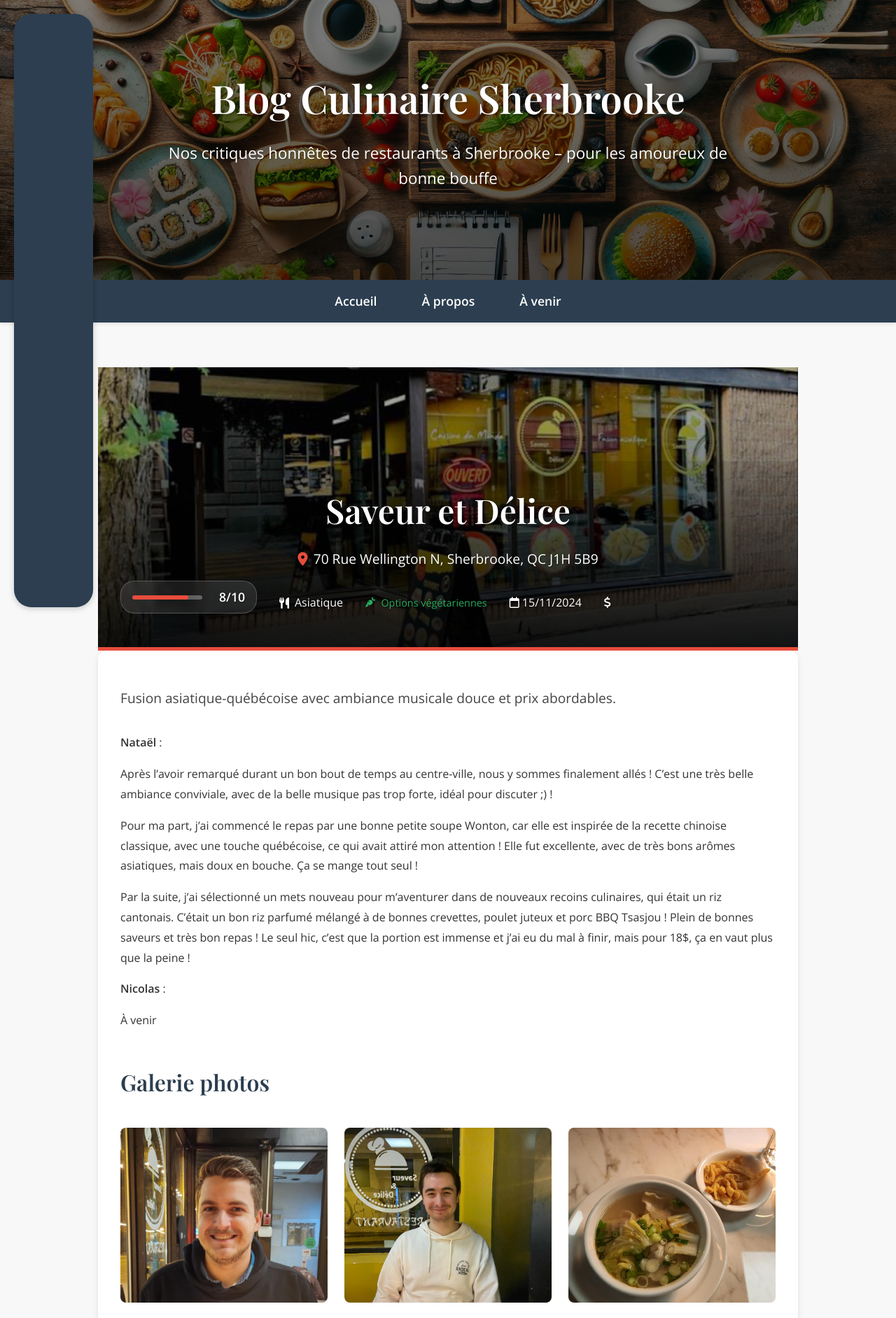
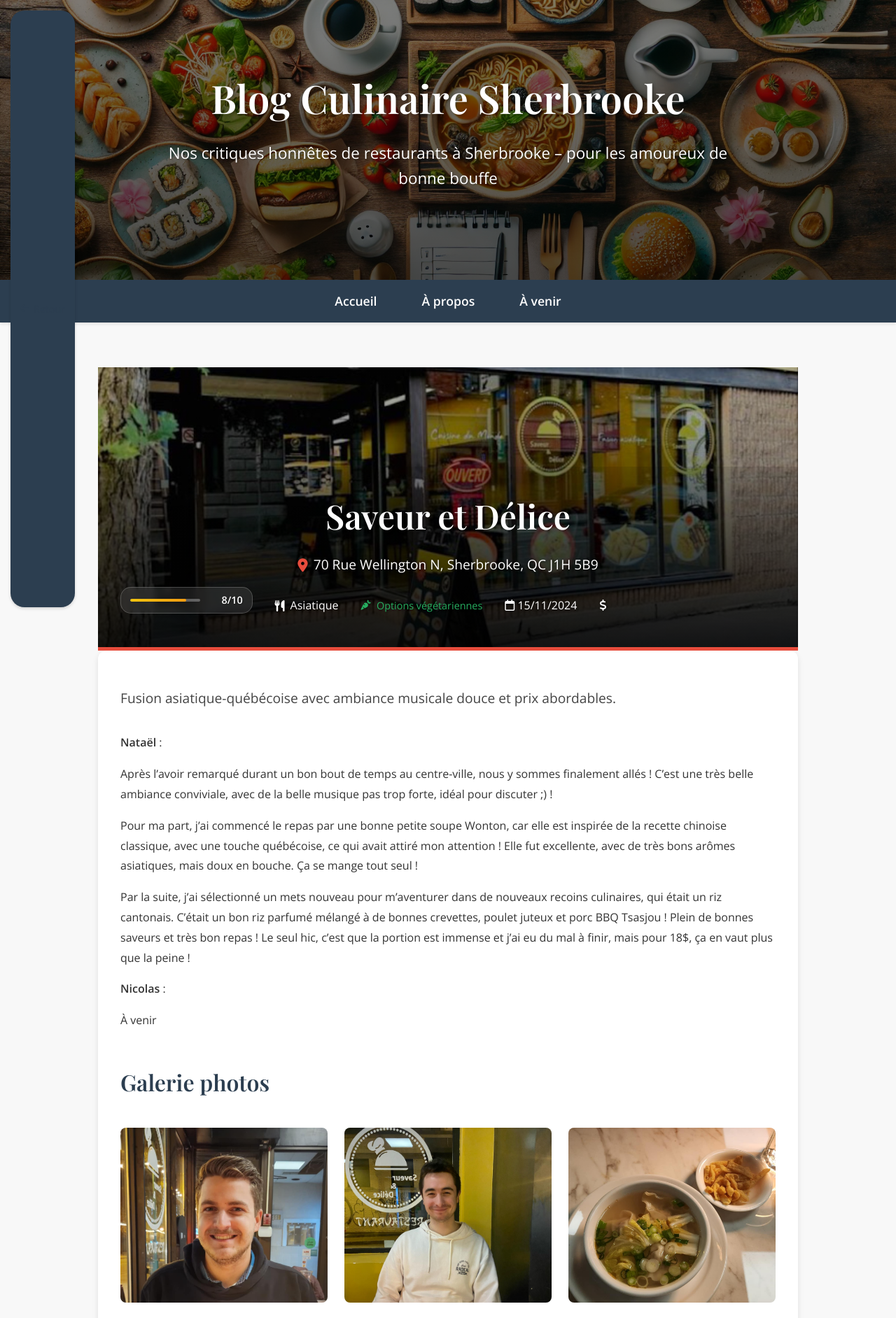
Before and after one commit to Natael21/blog-culinaire, a Jekyll site: the page built from _posts/2024-11-15-saveur-et-delice.markdown, in a window 1280 px wide. Shown: the top 1884 px of the page at 70% size. Built offline with Jekyll 4.4.1, drawn with Linux system fonts in a browser that asks for light colours; a script that is not in the unit is left out; comment, search, counter and statistics services are not loaded.

Commit message:
Refine restaurant CSS for enhanced visual appeal and responsiveness
- Adjusted styles for the rating component, including padding, border-radius, and background gradient for improved aesthetics.
- Updated the back button styles for better alignment, reduced padding, and enhanced hover effects.
- Made responsive design adjustments for mobile views, ensuring consistent user experience across devices.

```diff
--- a/assets/css/restaurant.css
+++ b/assets/css/restaurant.css
@@ -191,33 +191,33 @@
 .restaurant-meta .rating {
     background: rgba(255, 255, 255, 0.1);
     backdrop-filter: blur(5px);
-    padding: 0.5rem 1rem;
-    border-radius: 20px;
+    padding: 0.4rem 0.8rem;
+    border-radius: 15px;
     display: inline-flex;
     align-items: center;
-    gap: 0.8rem;
+    gap: 0.6rem;
     margin-bottom: 1rem;
     border: 1px solid rgba(255, 255, 255, 0.2);
 }
 
 .restaurant-meta .rating-bar {
-    width: 80px;
-    height: 6px;
+    width: 60px;
+    height: 4px;
     background: rgba(255, 255, 255, 0.3);
-    border-radius: 3px;
+    border-radius: 2px;
     overflow: hidden;
 }
 
 .restaurant-meta .rating-fill {
     height: 100%;
-    background: var(--accent-color);
+    background: linear-gradient(to right, var(--rating-good), var(--rating-better));
     transition: width var(--transition-speed);
 }
 
 .restaurant-meta .score {
     color: white;
     font-weight: 600;
-    font-size: 1.1rem;
+    font-size: 0.9rem;
     text-shadow: 1px 1px 2px rgba(0, 0, 0, 0.3);
 }
 
@@ -228,15 +228,16 @@
 
 /* Ratings Section
 ------------------------- */
-.ratings-section {
+#ratings-section {
     background: var(--white);
     padding: 2rem;
     border-radius: 12px;
     box-shadow: 0 4px 8px rgba(0, 0, 0, 0.1);
     margin-top: 2rem;
+    scroll-margin-top: 2rem; /* Pour compenser la hauteur du header fixe si présent */
 }
 
-.ratings-section h2 {
+#ratings-section h2 {
     font-family: 'Playfair Display', serif;
     color: var(--primary-color);
     font-size: 2rem;
@@ -381,35 +382,30 @@
     scroll-padding-top: 2rem; /* Pour compenser la hauteur du header fixe si présent */
 }
 
-/* Ratings Section
-------------------------- */
-#ratings-section {
-    scroll-margin-top: 2rem; /* Pour compenser la hauteur du header fixe si présent */
-}
-
 /* Back Button
 ------------------------- */
 .back-button {
     position: fixed;
-    top: 20px;
-    left: 20px;
+    top: 15px;
+    left: 15px;
     display: flex;
     align-items: center;
-    gap: 0.5rem;
-    padding: 0.8rem 1.2rem;
+    gap: 0.4rem;
+    padding: 0.5rem 0.8rem;
     background: var(--primary-color);
     color: white;
     text-decoration: none;
-    border-radius: 25px;
-    font-weight: 600;
-    box-shadow: 0 2px 8px rgba(0, 0, 0, 0.2);
-    transition: all 0.3s ease;
+    border-radius: 20px;
+    font-weight: 500;
+    font-size: 0.9rem;
+    box-shadow: 0 2px 4px rgba(0, 0, 0, 0.15);
+    transition: all 0.2s ease;
     z-index: 100;
-    border: 2px solid transparent;
+    border: 1px solid transparent;
 }
 
 .back-button i {
-    font-size: 1.1rem;
+    font-size: 0.9rem;
 }
 
 .back-button span {
@@ -417,15 +413,15 @@
 }
 
 .back-button:hover {
-    transform: translateX(-5px);
+    transform: translateX(-3px);
     background: white;
     color: var(--primary-color);
     border-color: var(--primary-color);
-    box-shadow: 0 4px 12px rgba(0, 0, 0, 0.15);
+    box-shadow: 0 2px 6px rgba(0, 0, 0, 0.1);
 }
 
 .back-button:active {
-    transform: translateX(-2px);
+    transform: translateX(-1px);
 }
 
 /* Responsive Design
@@ -485,18 +481,18 @@
     .back-button {
         top: 10px;
         left: 10px;
-        padding: 0.6rem 0.8rem;
-        font-size: 0.9rem;
+        padding: 0.4rem 0.6rem;
+        font-size: 0.8rem;
         background: rgba(44, 62, 80, 0.9);
         backdrop-filter: blur(5px);
     }
 
     .back-button span {
-        display: none; /* Cache le texte "Retour" sur mobile */
+        display: none;
     }
 
     .back-button i {
-        font-size: 1.2rem;
+        font-size: 1rem;
         margin: 0;
     }
 
```
